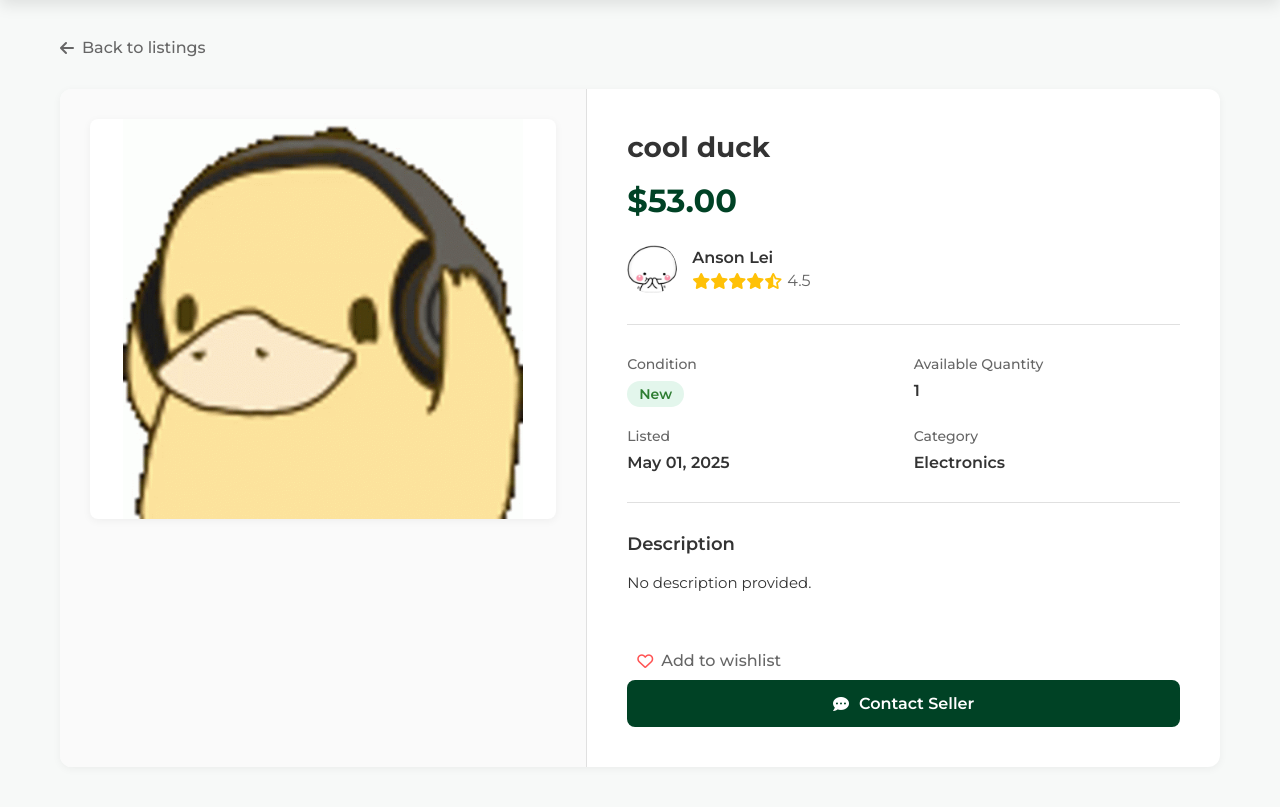
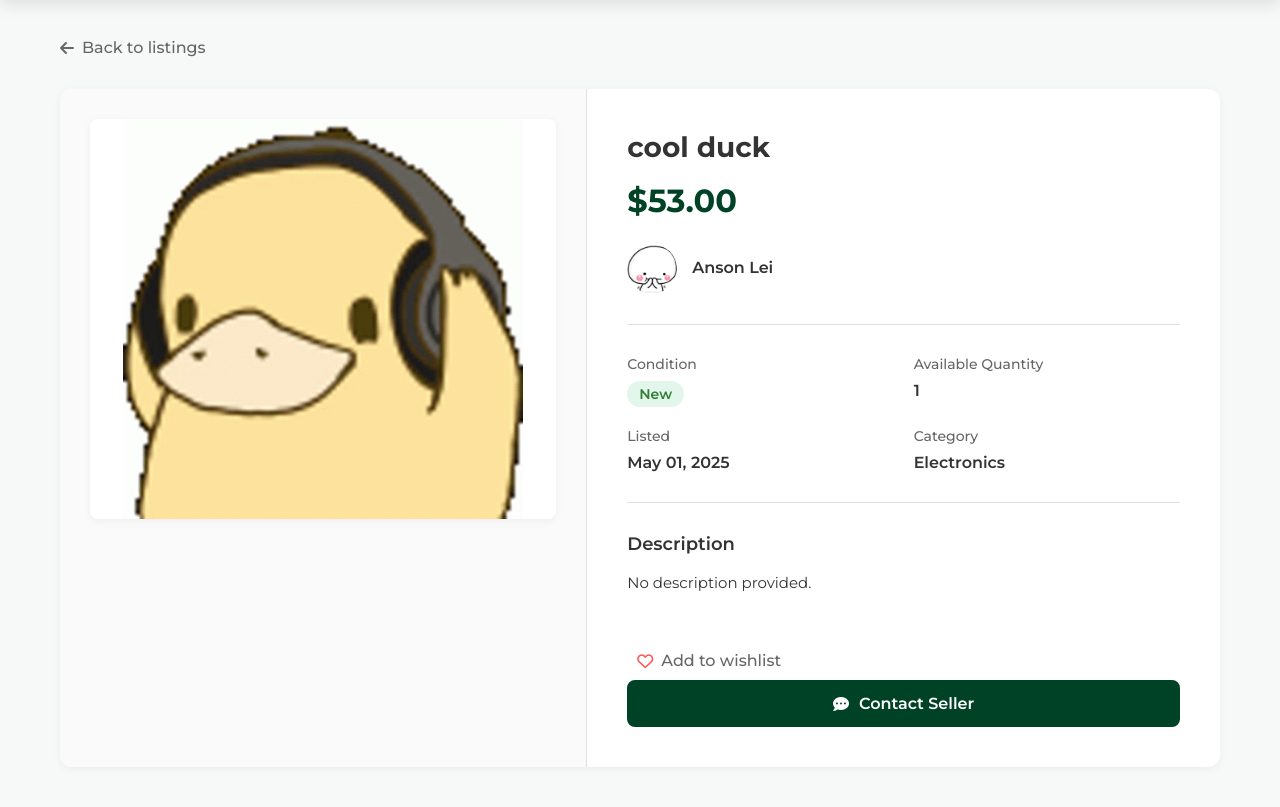
Before and after one commit to alee182/ITSC3155group11, a Django app: page /explore/1/ in a window 1280 px wide. Shown: the part 80-887 px from the top of the page. Run offline with Django 5.2, Linux system fonts and the light colour scheme; a user stored in the database is signed in; data comes from the database, SQL or seed files in the repository; parts of the project's set-up code (start-up, migrations or seed data) failed here and were passed over.

Commit message:
removed star rating

```diff
--- a/base/templates/base/explore_detail.html
+++ b/base/templates/base/explore_detail.html
@@ -60,14 +60,6 @@
               class="seller-avatar">
             <div class="seller-details">
               <div class="seller-name">{{ listing.created_by.first_name }} {{ listing.created_by.last_name }}</div>
-              <div class="seller-rating">
-                <i class="fas fa-star"></i>
-                <i class="fas fa-star"></i>
-                <i class="fas fa-star"></i>
-                <i class="fas fa-star"></i>
-                <i class="fas fa-star-half-alt"></i>
-                <span style="color: var(--color-text-light); margin-left: 5px;">4.5</span>
-              </div>
             </div>
           </div>
 
```
